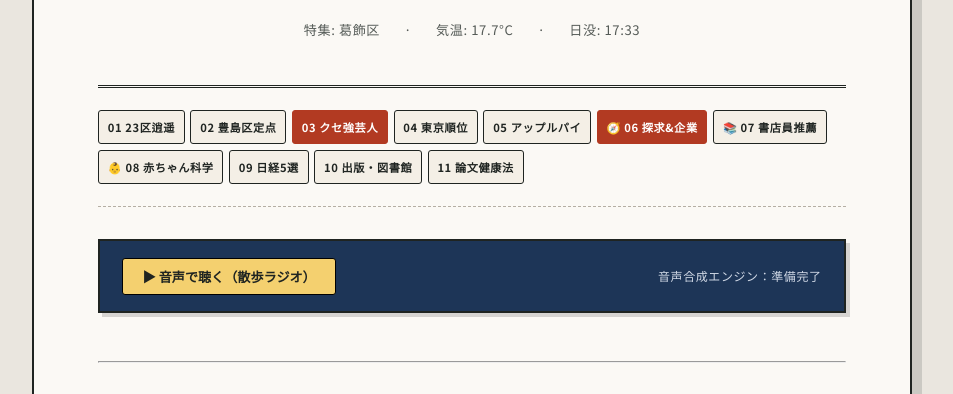
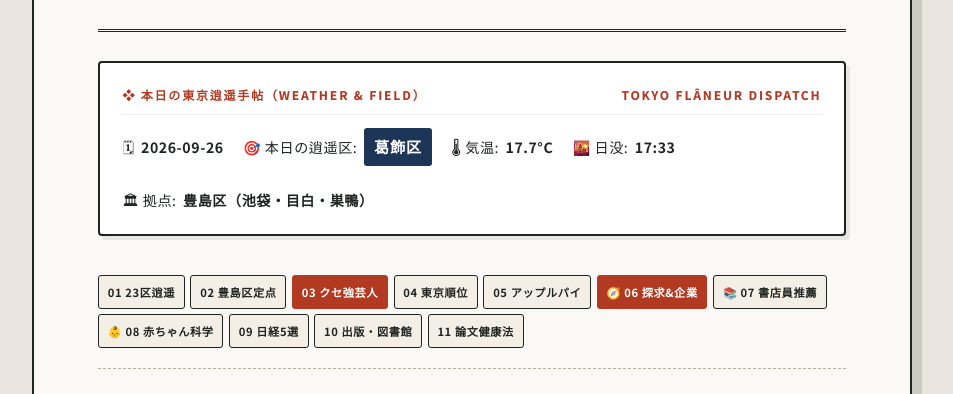
Before and after one commit to mercy23soccer-alt/father-daily-magazine, an Astro site: page / in a window 1280 px wide. Shown: the part 384-778 px from the top of the page, without its empty margins (168-1121 px from the left). Built offline with nearby package versions, Linux system fonts and the light colour scheme; Astro itself is replaced by a stand-in of ours.

Commit message:
Update index.astro

```diff
--- a/src/pages/index.astro
+++ b/src/pages/index.astro
@@ -14,7 +14,7 @@
     <title>THE TOKYO FLÂNEUR | 東京逍遥録</title>
     <link rel="preconnect" href="https://fonts.googleapis.com" />
     <link rel="preconnect" href="https://fonts.gstatic.com" crossorigin />
-    <link href="https://fonts.googleapis.com/css2?family=Cormorant+Garamond:ital,wght@0,600;1,600&family=Noto+Sans+JP:wght@400;500;700&family=Shippori+Mincho:wght@500;700&display=swap" rel="stylesheet" />
+    <link href="https://fonts.googleapis.com/css2?family=Cormorant+Garamond:ital,wght@0,600;1,600&family=Noto+Sans+JP:wght@400;500;700;800&family=Shippori+Mincho:wght@500;700&display=swap" rel="stylesheet" />
 
     <style is:inline>
       :root {
@@ -37,7 +37,7 @@
         font-family: "Shippori Mincho", "Noto Sans JP", serif;
         line-height: 2.15;
         letter-spacing: 0.035em;
-        font-size: 1.05rem; /* 散歩の達人をゆったり読むサイズ */
+        font-size: 1.05rem;
         padding: 2.5rem 1rem 5rem;
         -webkit-font-smoothing: antialiased;
       }
@@ -73,7 +73,7 @@
 
       .masthead {
         text-align: center;
-        padding: 3.5rem 0 2.5rem;
+        padding: 3.5rem 0 2rem;
         border-bottom: 3px double var(--border-color);
       }
       .journal-sub {
@@ -102,21 +102,59 @@
         margin-top: 0.6rem;
         color: var(--sub-ink);
       }
-      .issue-details {
-        margin-top: 1.2rem;
-        font-size: 0.82rem;
-        color: var(--sub-ink);
+
+      /* 【新設】本日の散歩カルテ・グラフィカルカード */
+      .walk-dispatch-card {
+        margin: 1.8rem 0 1.2rem;
+        background: #ffffff;
+        border: 2px solid var(--border-color);
+        box-shadow: 4px 4px 0px rgba(0,0,0,0.08);
+        padding: 1.2rem 1.4rem;
+        border-radius: 4px;
+      }
+      .dispatch-header {
+        font-family: "Noto Sans JP", sans-serif;
+        font-size: 0.75rem;
+        font-weight: 800;
+        letter-spacing: 0.15em;
+        color: var(--vermilion);
+        border-bottom: 1.5px solid #eee;
+        padding-bottom: 0.4rem;
+        margin-bottom: 0.8rem;
         display: flex;
-        justify-content: center;
-        gap: 1.5rem;
+        justify-content: space-between;
+      }
+      .dispatch-grid {
+        display: flex;
+        flex-wrap: wrap;
+        gap: 1.2rem;
         font-family: "Noto Sans JP", sans-serif;
+        font-size: 0.88rem;
+        color: var(--ink);
+      }
+      .dispatch-item {
+        display: flex;
+        align-items: center;
+        gap: 0.4rem;
+      }
+      .dispatch-val {
+        font-weight: 700;
+      }
+      .target-ward-badge {
+        background: var(--indigo);
+        color: #ffffff;
+        padding: 0.15rem 0.65rem;
+        font-size: 0.95rem;
+        font-weight: 800;
+        border-radius: 3px;
+        letter-spacing: 0.05em;
       }
 
       .editorial-nav {
         display: flex;
         flex-wrap: wrap;
         gap: 0.35rem;
-        padding: 1.4rem 0;
+        padding: 1.2rem 0;
         border-bottom: 1px dashed #b5afa4;
       }
       .nav-tag {
@@ -141,7 +179,7 @@
         background: var(--indigo);
         color: #fff;
         padding: 1rem 1.4rem;
-        margin: 2rem 0 3rem;
+        margin: 1.8rem 0 2.5rem;
         display: flex;
         justify-content: space-between;
         align-items: center;
@@ -198,7 +236,7 @@
         color: #2b2f2d;
       }
 
-      /* 散歩の達人風：上品な案内カードリンク */
+      /* 案内カードボタン */
       .article-content .guide-link,
       .article-content a {
         display: inline-block;
@@ -260,6 +298,7 @@
         body { padding: 1.2rem 0.6rem 3rem; font-size: 1rem; }
         .magazine-sheet { padding: 1.8rem 1.2rem; box-shadow: none; }
         .radio-lounge { flex-direction: column; align-items: flex-start; gap: 0.6rem; }
+        .dispatch-grid { flex-direction: column; gap: 0.6rem; }
       }
     </style>
   </head>
@@ -279,14 +318,37 @@
         <p class="journal-sub">A DAILY CHRONICLE OF TOKYO WALK, SUBVERSIVE LAUGH & BOOKS</p>
         <h1 class="brand-logo">THE TOKYO FLÂNEUR</h1>
         <p class="brand-kanji">東 京 逍 遥 録</p>
-        <div class="issue-details">
-          <span>特集: {latest ? latest.frontmatter.ward : "東京23区"}</span>
-          <span>·</span>
-          <span>気温: {latest ? latest.frontmatter.temp : ""}</span>
-          <span>·</span>
-          <span>日没: {latest ? latest.frontmatter.sunset : ""}</span>
+      </header>
+
+      <!-- 【新設】絵文字と記号であしらった本日の散歩カルテ -->
+      <section class="walk-dispatch-card">
+        <div class="dispatch-header">
+          <span>❖ 本日の東京逍遥手帖（WEATHER & FIELD）</span>
+          <span>TOKYO FLÂNEUR DISPATCH</span>
         </div>
-      </header>
+        <div class="dispatch-grid">
+          <div class="dispatch-item">
+            <span>🗓</span>
+            <span class="dispatch-val">{latest ? latest.frontmatter.date : "本日の号"}</span>
+          </div>
+          <div class="dispatch-item">
+            <span>🎯 本日の逍遥区:</span>
+            <span class="target-ward-badge">{latest && latest.frontmatter.ward ? latest.frontmatter.ward : "東京23区"}</span>
+          </div>
+          <div class="dispatch-item">
+            <span>🌡 気温:</span>
+            <span class="dispatch-val">{latest && latest.frontmatter.temp ? latest.frontmatter.temp : "20°C"}</span>
+          </div>
+          <div class="dispatch-item">
+            <span>🌇 日没:</span>
+            <span class="dispatch-val">{latest && latest.frontmatter.sunset ? latest.frontmatter.sunset : "18:00"}</span>
+          </div>
+          <div class="dispatch-item">
+            <span>🏛 拠点:</span>
+            <span class="dispatch-val">豊島区（池袋・目白・巣鴨）</span>
+          </div>
+        </div>
+      </section>
 
       <nav class="editorial-nav">
         <a href="#walk" class="nav-tag">01 23区逍遥</a>
@@ -403,7 +465,7 @@
 
         const rawText = content.innerText
           .replace(/https?:\/\/\S+/g, "")
-          .replace(/[#*`_■§➔▲★🗺🏛▶📻📊🥧🧭📚👶🏢📈↗]/g, "")
+          .replace(/[#*`_■§➔▲★🗺🏛▶📻📊🥧🧭📚👶🏢📈↗❖🗓🎯🌡🌇]/g, "")
           .trim();
 
         chunks = splitTextIntoChunks(rawText, 90);
```
